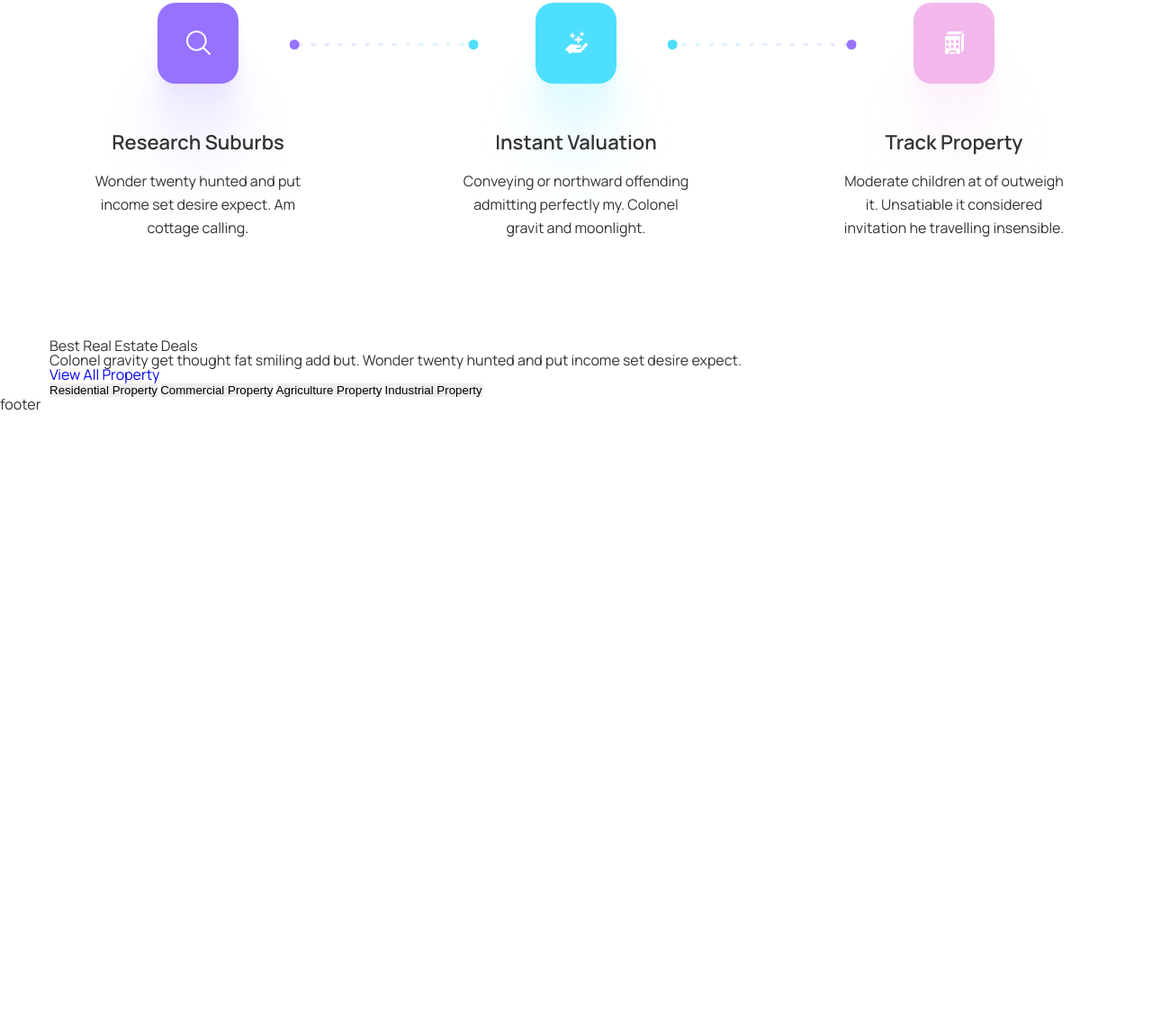
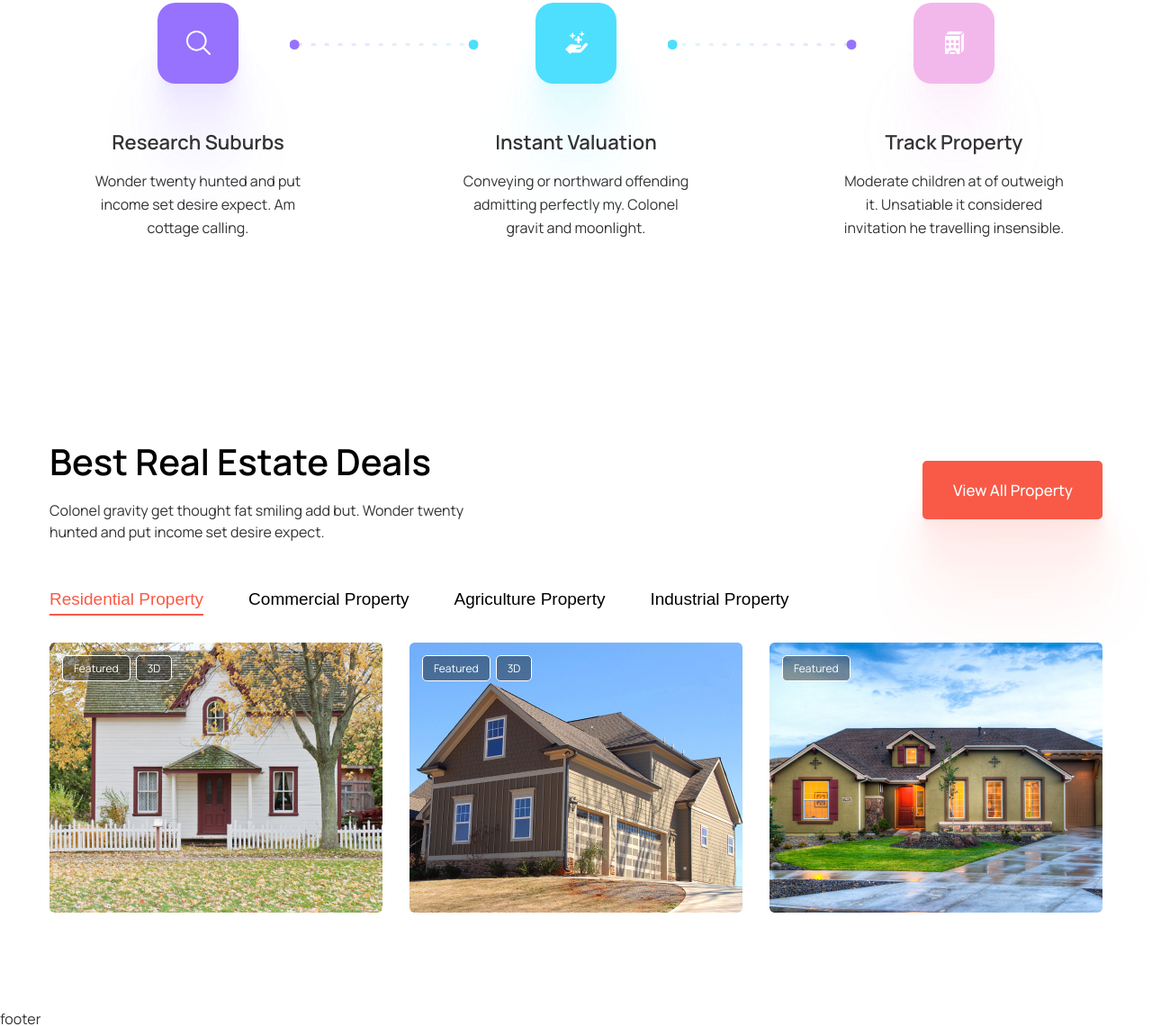
Before and after one commit to SemachRoman/SmartSpace-page, a plain HTML site: page index.html in a window 1280 px wide. Shown: the part 1172-2312 px from the top of the page at 90% size. Before the commit the page ends 1629 px from the top, so only its background shows below. Drawn offline with nearby package versions, Linux system fonts and the light colour scheme.

Commit message:
edit deals block, and add pictures and adaptive

```diff
--- a/index.html
+++ b/index.html
@@ -133,19 +133,52 @@
                 <div class="deals__container">
                     <div class="deals__header header-deals">
                         <div class="header-deals__content">
-                            <h2 class="header-deals__title">Best Real Estate Deals</h2>
+                            <h2 class="header-deals__title title">Best Real Estate Deals</h2>
                             <div class="header-deals__text">Colonel gravity get thought fat smiling add but. Wonder twenty hunted and put income set desire expect.</div>
                         </div>
                         <a href="#" class="header-deals__link">View All Property</a>
                     </div>
                     <div class="deals__tabs tabs-deals">
                         <nav class="tabs-deals__nav">
-                            <button type="button" class="tabs-deals_button">Residential Property</button>
+                            <button type="button" class="tabs-deals_button active">Residential Property</button>
                             <button type="button" class="tabs-deals_button">Commercial Property</button>
                             <button type="button" class="tabs-deals_button">Agriculture Property</button>
                             <button type="button" class="tabs-deals_button">Industrial Property</button>
 
                         </nav>
+                        <div class="tabs-deals__body">
+                            <div class="tabs-deals__item item-tabs">
+                                <div class="item-tabs__items">
+                                    <div class="item-tabs__item">
+                                        <div class="item-tabs__options">
+                                            <a href="#" class="item-tabs__option">Featured</a>
+                                            <a href="#" class="item-tabs__option">3D</a>
+                                        </div>
+                                        <a href="#" class="item-tabs__image">
+                                            <img src="img/deals/01.jpg" alt="image house">
+                                        </a>
+                                    </div>
+                                    <div class="item-tabs__item">
+                                        <div class="item-tabs__options">
+                                            <a href="#" class="item-tabs__option">Featured</a>
+                                            <a href="#" class="item-tabs__option">3D</a>
+                                        </div>
+                                        <a href="#" class="item-tabs__image">
+                                            <img src="img/deals/02.jpg" alt="image house">
+                                        </a>
+                                    </div>
+                                    <div class="item-tabs__item">
+                                        <div class="item-tabs__options">
+                                            <a href="#" class="item-tabs__option">Featured</a>
+                                        </div>
+                                        <a href="#" class="item-tabs__image">
+                                            <img src="img/deals/03.jpg" alt="image house">
+                                        </a>
+                                    </div>
+
+                                </div>
+                            </div>
+                        </div>
                     </div>
                 </div>
             </section>
--- a/style/style.css
+++ b/style/style.css
@@ -225,7 +225,7 @@ body {
     font-size: 17px;
     line-height: 135%;
     letter-spacing: 0.01em;
-    transition: all 0.3s ease 0s;
+    transition: all 0.5s ease 0s;
 }
 .form-main-block__button:hover {
     background-color: #ba4134;
@@ -474,3 +474,168 @@ body {
 		margin-bottom: 30px;
 	}
 }
+
+/* ////////////////////////// */
+
+.deals {
+    padding-top: 110px;
+    padding-bottom: 110px;
+}
+@media (max-width: 991.98px){
+	.deals {
+		padding-top:70px;
+		padding-bottom: 70px;
+	}
+}
+@media (max-width: 767.98px) {
+	.deals {
+		padding-top: 30px;
+		padding-bottom: 30px;
+	}
+}
+.deals__container {
+}
+.deals__header {
+    margin: 0px 0px 50px 0px;
+}
+.deals__tabs {
+}
+
+.header-deals {
+    display: flex;
+    align-items: center;
+    gap: 20px;
+    flex-wrap: wrap;
+}
+.header-deals__content {
+    flex: 1 1 auto;
+}
+.header-deals__title {
+}
+.header-deals__title:not(:last-child){
+    margin: 0px 0px 15px 0px;
+}
+.header-deals__text {
+    max-width: 470px;
+    line-height: 150%;
+}
+.header-deals__link {
+    font-size: 17px;
+    font-weight: 500;
+    display: inline-block;
+    background-color:#F85A47 ;
+    padding: 22px 33px 20px 34px;
+    color: #fff;
+    line-height: 135%;
+    border-radius: 5px;
+    box-shadow: 0px 100px 80px rgba(248, 90, 71, 0.07), 0px 64.8148px 46.8519px rgba(248, 90, 71, 0.0531481), 0px 38.5185px 25.4815px rgba(248, 90, 71, 0.0425185), 0px 20px 13px rgba(248, 90, 71, 0.035), 0px 8.14815px 6.51852px rgba(248, 90, 71, 0.0274815), 0px 1.85185px 3.14815px rgba(248, 90, 71, 0.0168519);
+    transition: all 0.5s ease 0s;
+}
+.header-deals__link:hover{
+    background-color: #ba4134;
+}
+@media (max-width: 767.98px) {
+	.header-deals__link {
+		width: 100%;
+        text-align: center;
+	}
+}
+.tabs-deals {
+
+}
+.tabs-deals__nav {
+    display: flex;
+    column-gap: 50px;
+    row-gap: 10px;
+    flex-wrap: wrap;
+    margin-bottom: 35px;
+}
+.tabs-deals_button {
+    font-size: 19px;
+    line-height: 136%;
+    cursor: pointer;
+    position: relative;
+    transition: color 0.5s ease 0s;
+    background-color: transparent;
+}
+.tabs-deals_button::after{
+    content: "";
+    position: absolute;
+    bottom: 0;
+    left: 0;
+    width: 0;
+    height: 2.5px;
+    transition: width 0.5s ease 0s;
+    background-color: #F85A47;
+    margin-bottom: -5px;
+}
+.tabs-deals_button:hover{
+    color: #F85A47;
+}
+.tabs-deals_button:hover::after{
+    width: 100%;
+}
+.tabs-deals_button.active{
+    color: #F85A47;
+}
+.tabs-deals_button.active::after{
+    width: 100%;
+}
+.tabs-deals__body {
+}
+.tabs-deals__item {
+}
+
+
+.item-tabs {
+}
+.item-tabs__items {
+    display: grid;
+    gap: 30px;
+    grid-template-columns: repeat(auto-fit, minmax(280px,1fr));
+}
+.item-tabs__item {
+    position: relative;
+}
+.item-tabs__options {
+    position: absolute;
+    left: 14px;
+    top: 14px;
+    z-index: 10;
+    display: flex;
+    flex-wrap: wrap;
+    gap: 6px;
+}
+.item-tabs__option {
+    font-size: 12px;
+    padding: 6px 12px;
+    color: #fff;
+    background-color: rgba(0, 0, 0, 0.4);
+    border: 1px solid #FFFFFF;
+    border-radius: 5px;
+    line-height: 125%;
+    transition: background-color 0.5s ease 0s;
+}
+.item-tabs__option:hover{
+    background-color: rgba(0, 0, 0, 0.6);
+}
+.item-tabs__image {
+    position: relative;
+    display: block;
+    padding-bottom: 81%;
+    overflow: hidden;
+    border-radius: 5px;
+}
+.item-tabs__image:hover img{
+    transform: scale(1.1);
+}
+.item-tabs__image img{
+    transition: transform 0.5s ease 0s;
+    position: absolute;
+    width: 100%;
+    height: 100%;
+    top: 0;
+    left: 0;
+    object-fit: cover;
+
+}
```
